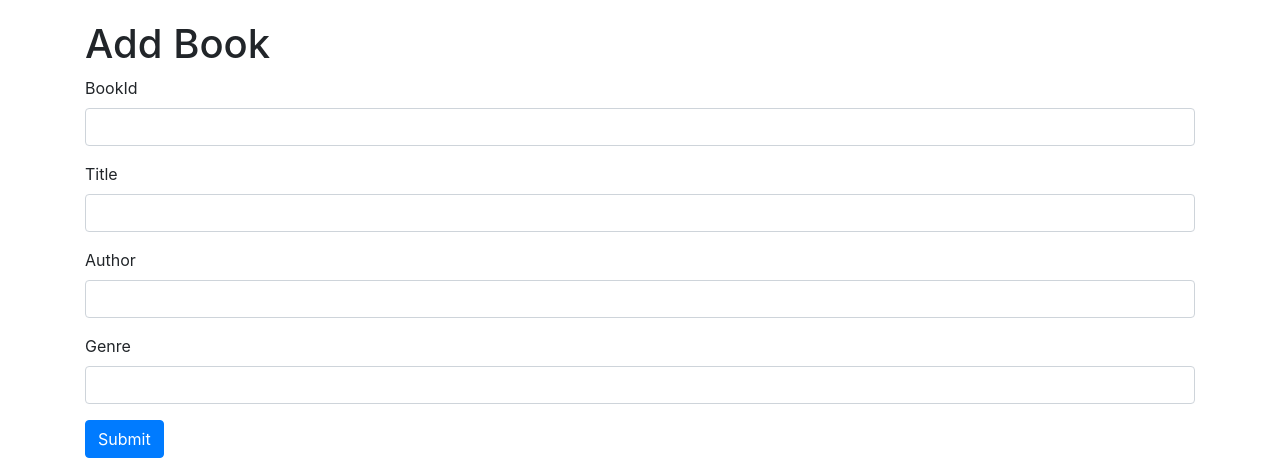
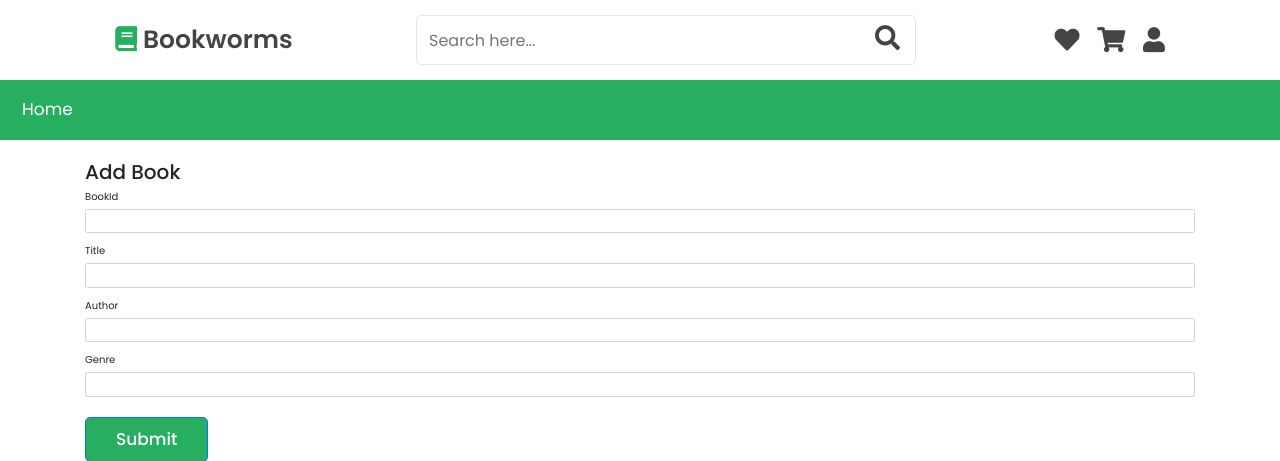
Before and after one commit to valeduron/book-reviews, a PHP site: page /add_new_book.php in a window 1280 px wide. Shown: the top 461 px of the page. Run offline with PHP 8.4, Linux system fonts and the light colour scheme.

Commit message:
Style changed to match rest of website

```diff
--- a/add_new_book.php
+++ b/add_new_book.php
@@ -1,5 +1,8 @@
 <!doctype html>
 <html lang="en">
+
+
+
 
 <head>
     <meta charset="utf-8">
@@ -8,11 +11,71 @@
 
     <!-- Importing Bootstrap CSS library https://getbootstrap.com/ -->
     <link rel="stylesheet" href="https://cdn.jsdelivr.net/npm/bootstrap@4.5.3/dist/css/bootstrap.min.css">
+
+    <link rel="stylesheet" href="https://unpkg.com/swiper@7/swiper-bundle.min.css" />
+
+    <!-- font awesome cdn link  -->
+    <link rel="stylesheet" href="https://cdnjs.cloudflare.com/ajax/libs/font-awesome/5.15.4/css/all.min.css">
+
+    <!-- custom css file link  -->
+    <link rel="stylesheet" href="css/style.css">
 </head>
 
 <body>
+
+
+        <!-- header section starts  -->
+
+<header class="header">
+
+
+    <div class="header-1">
+
+        <a href="#" class="logo"> <i class="fas fa-book"></i> Bookworms </a>
+
+        <form action="" class="search-form">
+            <input type="search" name="" placeholder="Search here..." id="search-box">
+            <label for="search-box" class="fas fa-search"></label>
+        </form>
+
+        <div class="icons">
+            <div id="search-btn" class="fas fa-search"></div>
+            <a href="#" class="fas fa-heart"></a>
+            <a href="#" class="fas fa-shopping-cart"></a>
+            <div id="login-btn" class="fas fa-user"></div>
+        </div>
+
+    </div>
+
+    <div class="header-2">
+        <nav class="navbar">
+            <a href="index.php">Home</a>
+            <?php error_reporting(E_ALL ^ E_WARNING);
+            if(!empty($_SESSION["FirstName"])){
+
+                echo "<a href='bookshelf.php'>My Bookshelf</a>";
+                echo "<a href='logout.php'>Logout</a>";
+            }
+    ?>
+    <h1>
+        <?php error_reporting(E_ALL ^ E_WARNING);
+            if(!empty($_SESSION["FirstName"])){
+
+                echo "Hello ".$_SESSION["FirstName"];
+            }
+    ?></h1>
+        </nav>
+    </div>
+
+</header>
+
+<!-- header section ends -->
+
+   <!-- <h1 class="heading"> <span>Add Book</span> </h1> -->
+
+
     <div style="margin-top: 20px" class="container">
-        <h1>Add Book</h1>
+        <h2>Add Book</h2>
         <!-- styling of the form for bootstrap https://getbootstrap.com/docs/4.5/components/forms/ -->
         <form action="add_new_book.php" method="post">
         <div class="form-group">
```
